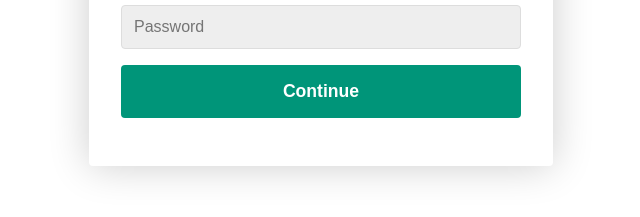
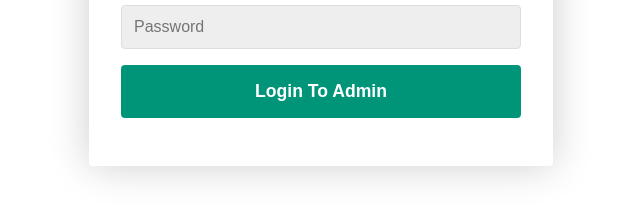
Before and after one commit to MasonX890/admin, a plain HTML site: page index.html in a window 1280 px wide. Shown: the part 395-612 px from the top of the page, 319-959 px from the left. Drawn offline with Linux system fonts and the light colour scheme.

Commit message:
Update index.html

```diff
--- a/index.html
+++ b/index.html
@@ -19,7 +19,7 @@
                 <input type="password" class="form__input" autofocus placeholder="Password">
                 <div class="form__input-error-message"></div>
             </div>
-            <button class="form__button" type="submit">Continue</button>
+            <button class="form__button" type="submit">Login To Admin</button>
             <p class="form__text">
 
             </p>
```
